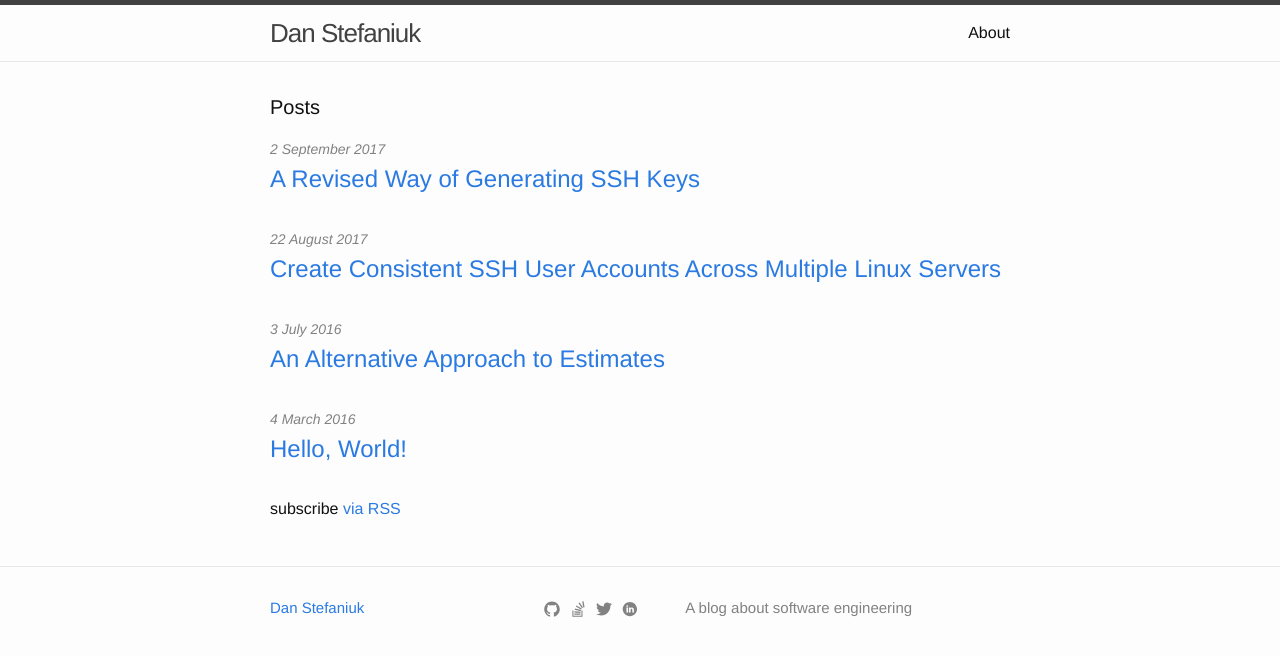
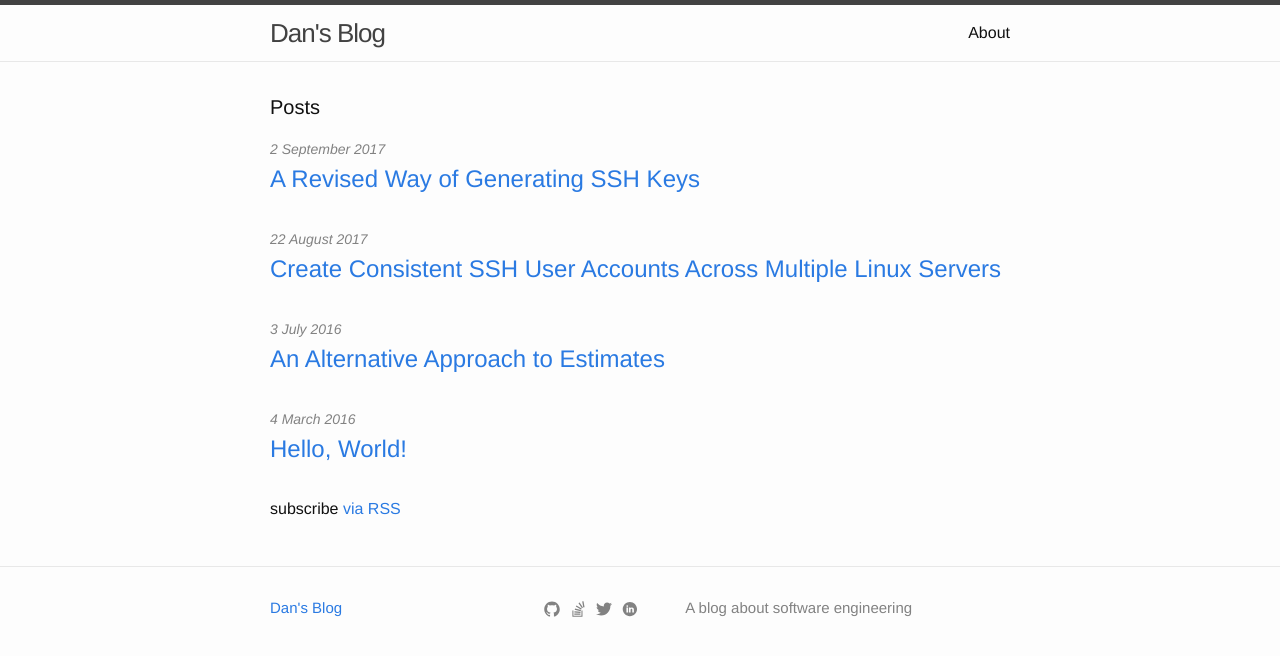
Before and after one commit to stefaniuk/dans-engineering-journal, a Jekyll site: the page built from index.html, in a window 1280 px wide. Shown: the top 656 px of the page. Built offline with Jekyll 4.4.1, drawn with Linux system fonts in a browser that asks for light colours.

Commit message:
Exclude files

```diff
--- a/_config.yml
+++ b/_config.yml
@@ -1,7 +1,7 @@
 url: http://stefaniuk.co.uk
 permalink: /:title
 
-title: Dan Stefaniuk
+title: Dan's Blog
 description: >
   A blog about software engineering
 
@@ -24,5 +24,7 @@
   style: :compressed
 
 exclude:
+  - LICENCE.md
   - Makefile
+  - README.md
   - TODO.md
```
